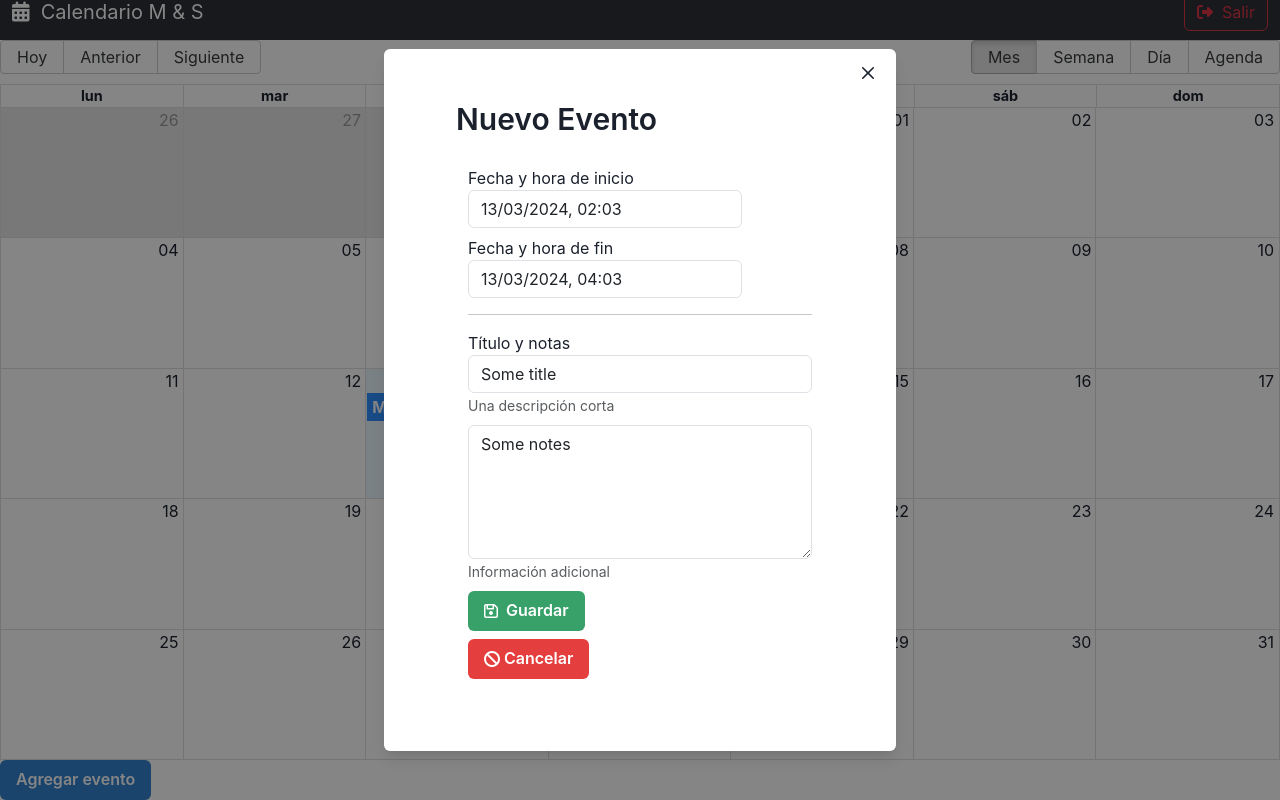
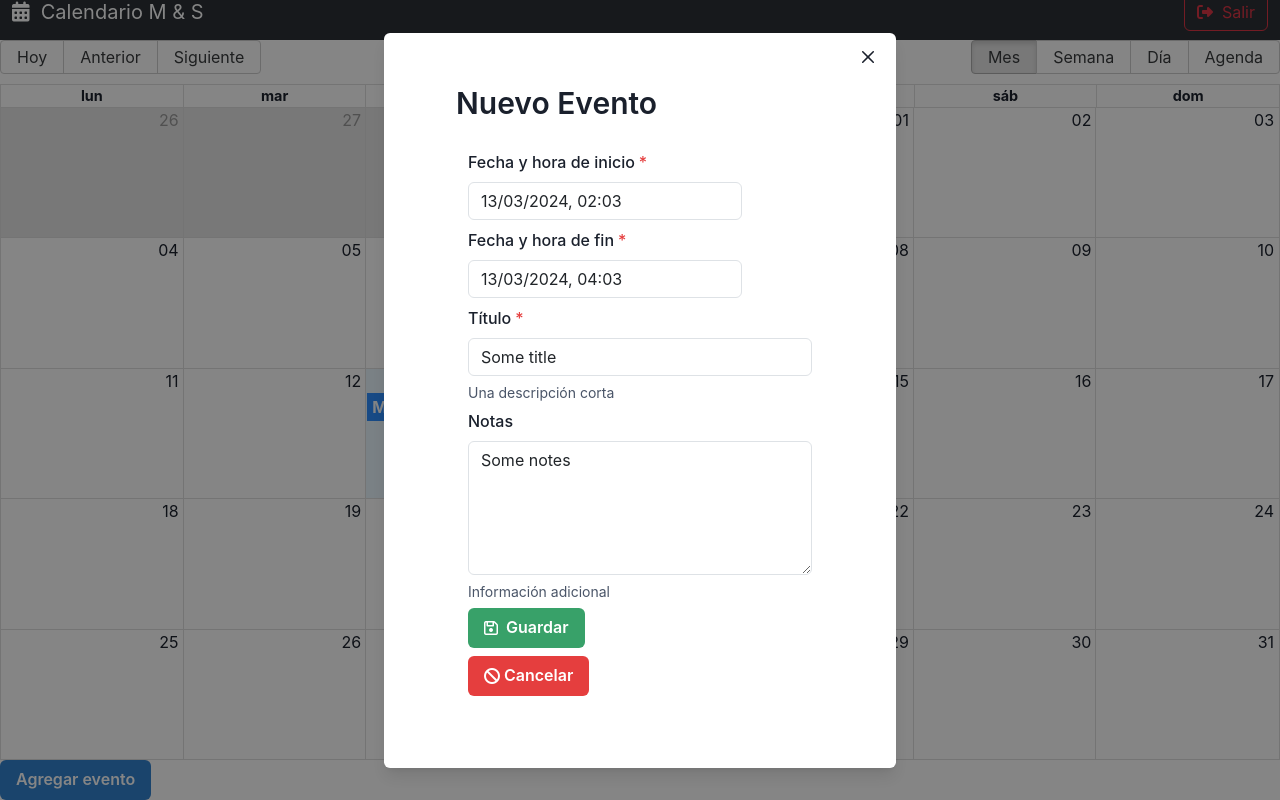
Before and after one commit to StefanoP21/calendar-app, a React (Vite) app: page / in a window 1280 px wide. Both pictures are taken after a click on the button "Agregar evento". Shown: the part 16-816 px from the top of the page. Built offline with nearby package versions, Linux system fonts and the light colour scheme.

Commit message:
update(src/app/components/CalendarModal.jsx): Información del formulario

```diff
--- a/src/app/components/CalendarModal.jsx
+++ b/src/app/components/CalendarModal.jsx
@@ -1,17 +1,20 @@
 import { useState } from 'react';
 import {
   Button,
+  FormControl,
+  FormErrorMessage,
+  FormHelperText,
+  FormLabel,
   Modal,
   ModalBody,
   ModalCloseButton,
   ModalContent,
-  ModalFooter,
   ModalHeader,
   ModalOverlay,
   useDisclosure,
 } from '@chakra-ui/react';
 
-import { addHours } from 'date-fns';
+import { addHours, differenceInSeconds } from 'date-fns';
 import DatePicker, { registerLocale } from 'react-datepicker';
 import 'react-datepicker/dist/react-datepicker.css';
 import es from 'date-fns/locale/es';
@@ -46,6 +49,22 @@ export const CalendarModal = () => {
     });
   };
 
+  const onSubmit = (event) => {
+    event.preventDefault();
+
+    const difference = differenceInSeconds(formValues.end, formValues.start);
+
+    if (isNaN(difference) || difference < 0) {
+      return;
+    }
+
+    if (formValues.title.trim().length < 2) {
+      return;
+    }
+
+    onClose();
+  };
+
   return (
     <>
       <Button onClick={onOpen} colorScheme="blue">
@@ -67,9 +86,9 @@ export const CalendarModal = () => {
           <ModalCloseButton />
 
           <ModalBody className="mx-5 pb-5">
-            <form className="container">
-              <div className="form-group mb-2">
-                <label>Fecha y hora de inicio</label> <br />
+            <form onSubmit={onSubmit} className="container">
+              <FormControl className="form-group mb-2" isRequired>
+                <FormLabel>Fecha y hora de inicio</FormLabel>
                 <DatePicker
                   minDate={startDate}
                   className="form-control"
@@ -79,11 +98,12 @@ export const CalendarModal = () => {
                   dateFormat="Pp"
                   locale="es"
                   timeCaption="Hora"
+                  required
                 ></DatePicker>
-              </div>
+              </FormControl>
 
-              <div className="form-group mb-2">
-                <label>Fecha y hora de fin</label> <br />
+              <FormControl className="form-group mb-2" isRequired>
+                <FormLabel>Fecha y hora de fin</FormLabel>
                 <DatePicker
                   minDate={formValues.start}
                   className="form-control"
@@ -93,28 +113,27 @@ export const CalendarModal = () => {
                   dateFormat="Pp"
                   locale="es"
                   timeCaption="Hora"
+                  required
                 ></DatePicker>
-              </div>
+              </FormControl>
 
-              <hr />
-
-              <div className="form-group mb-2">
-                <label>Título y notas</label>
+              <FormControl className="form-group mb-2" isRequired>
+                <FormLabel>Título</FormLabel>
                 <input
                   type="text"
                   className="form-control"
                   placeholder="Título del evento"
                   name="title"
                   autoComplete="off"
+                  required
                   value={formValues.title}
                   onChange={onInputChange}
                 />
-                <small id="emailHelp" className="form-text text-muted">
-                  Una descripción corta
-                </small>
-              </div>
+                <FormHelperText>Una descripción corta</FormHelperText>
+              </FormControl>
 
-              <div className="form-group mb-2">
+              <FormControl className="form-group mb-2">
+                <FormLabel>Notas</FormLabel>
                 <textarea
                   type="text"
                   className="form-control"
@@ -124,10 +143,8 @@ export const CalendarModal = () => {
                   value={formValues.notes}
                   onChange={onInputChange}
                 ></textarea>
-                <small id="emailHelp" className="form-text text-muted">
-                  Información adicional
-                </small>
-              </div>
+                <FormHelperText>Información adicional</FormHelperText>
+              </FormControl>
 
               <Button type="submit" colorScheme="green">
                 <i className="far fa-save"></i> &nbsp; Guardar
```
